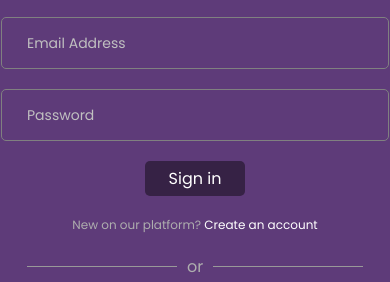
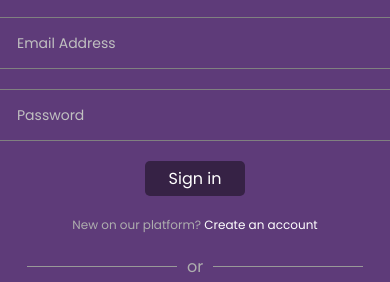
Before and after one commit to Ehsan-c137/axies-nft-marketplace, a plain HTML site: page login.html in a window 390 px wide. Shown: the part 261-543 px from the top of the page. Drawn offline with Linux system fonts and the light colour scheme.

Commit message:
add padding to input

```diff
--- a/assets/styles/login-page/main.scss
+++ b/assets/styles/login-page/main.scss
@@ -156,7 +156,7 @@
       align-items: center;
    }
    .input {
-      padding: 1rem 0rem;
+      padding: 1rem 1rem;
    }
    .input-placeholder {
       top: 1.5rem;
```
Also changed, not shown: assets/styles/login-page/main.css.
